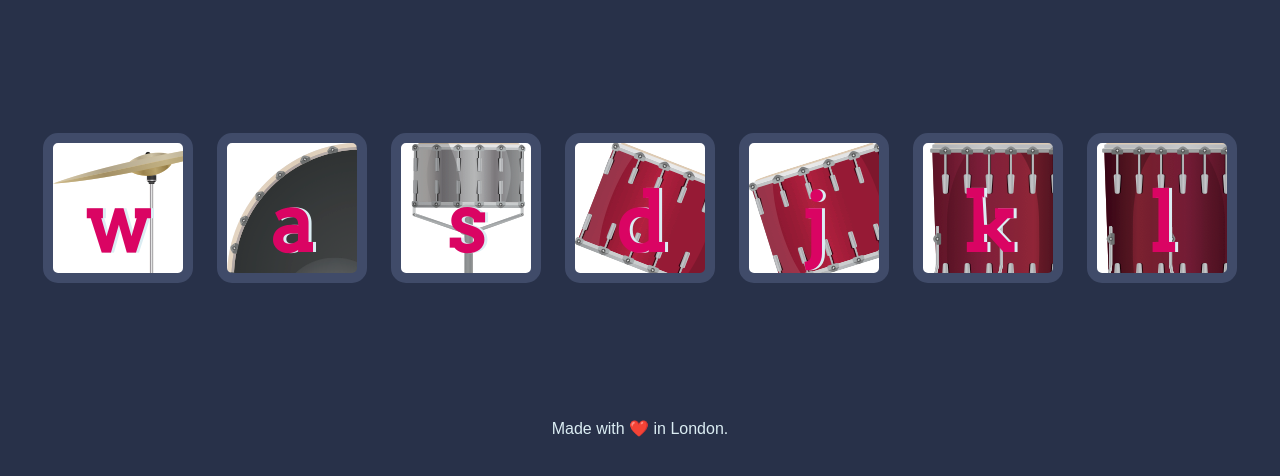
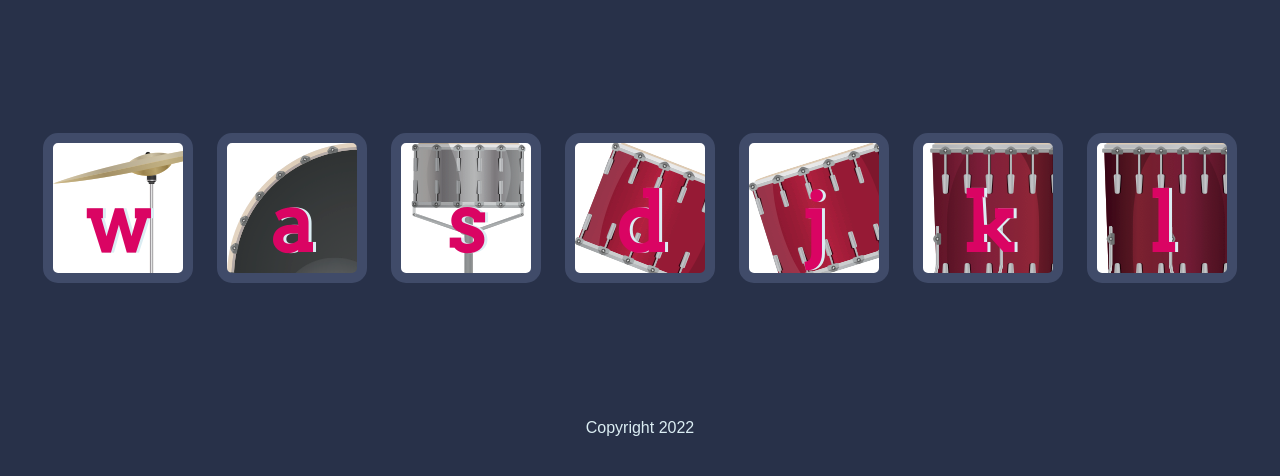
Before and after one commit to Anshusharma17/The-Simon-Game, a plain HTML site: page index.html in a window 1280 px wide. Shown: the part 156-632 px from the top of the page. Drawn offline with Linux system fonts and the light colour scheme.

Commit message:
Update index.html

```diff
--- a/index.html
+++ b/index.html
@@ -23,7 +23,7 @@
 
 
   <footer>
-    Made with ❤️ in London.
+    Copyright 2022
   </footer>
   <script src="index.js"></script>
 </body>
```
